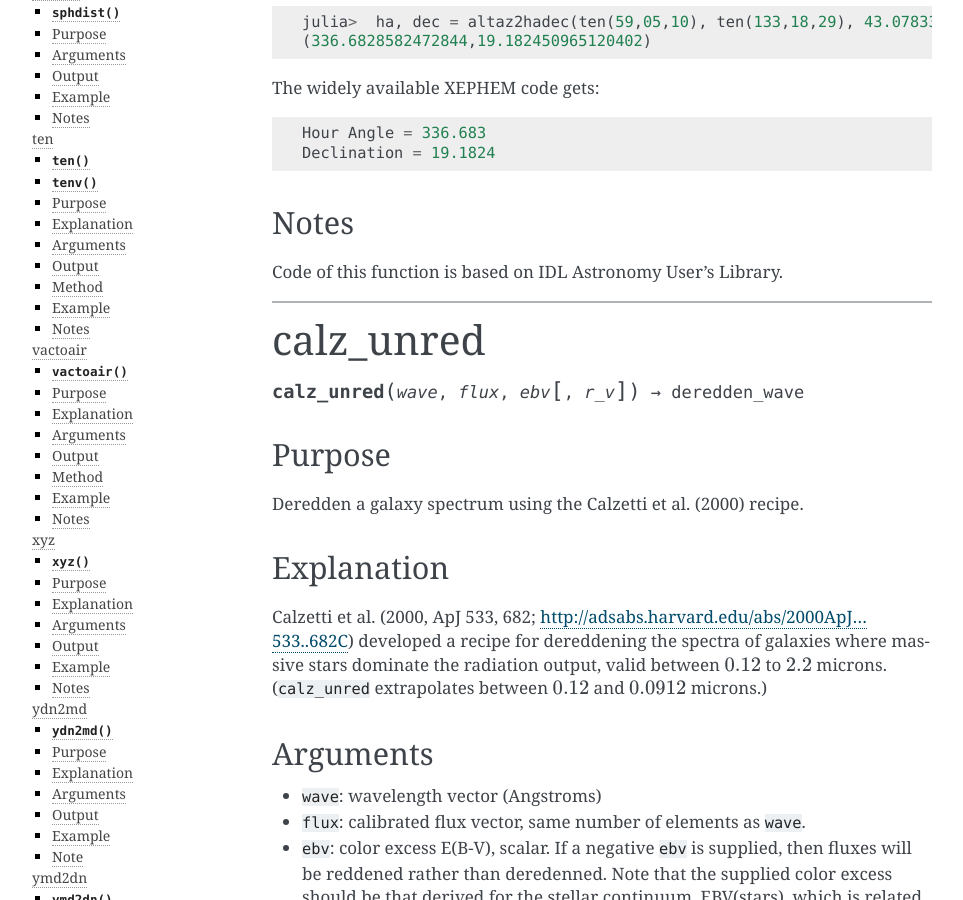
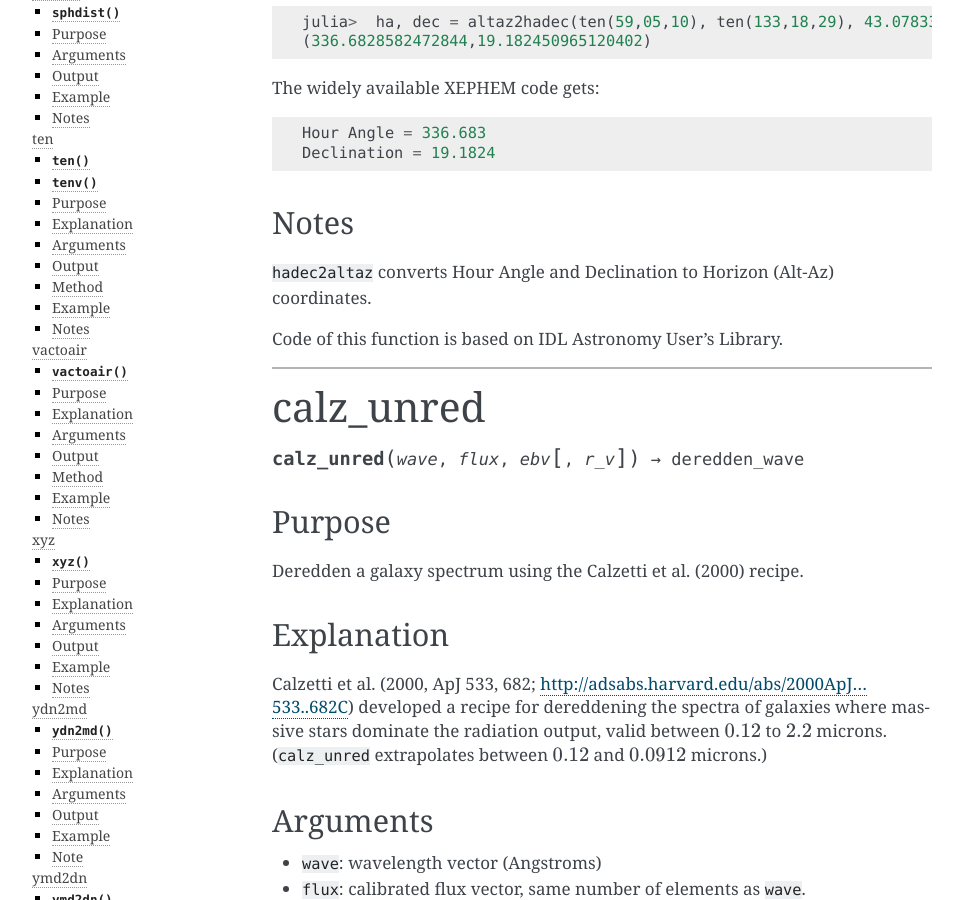
Before and after one commit to giordano/AstroLib.jl, a Sphinx documentation site: the page built from docs/utils.rst, in a window 1280 px wide and 900 px high, scrolled down 5097 px. Shown: the whole window, without its empty margins (148-1111 px from the left). Built offline with Sphinx 7.4.7, drawn with Linux system fonts in a browser that asks for light colours; some of the changed text lies outside the part shown.

Commit message:
Fix docstring of hadec2altaz

```diff
--- a/docs/utils.rst
+++ b/docs/utils.rst
@@ -251,6 +251,9 @@
 
 Notes
 '''''
+
+``hadec2altaz`` converts Hour Angle and Declination to Horizon (Alt-Az)
+coordinates.
 
 Code of this function is based on IDL Astronomy User's Library.
 
@@ -942,7 +945,7 @@
 hadec2altaz
 ~~~~~~~~~~~
 
-.. function:: hadec2altaz(alt, az, lat[, ws=true]) -> ha, dec
+.. function:: hadec2altaz(ha, dec, lat[, ws=true]) -> alt, az
 
 Purpose
 '''''''
@@ -997,6 +1000,9 @@
 
 Notes
 '''''
+
+``altaz2hadec`` converts Horizon (Alt-Az) coordinates to Hour Angle and
+Declination.
 
 Code of this function is based on IDL Astronomy User's Library.
 
```
Also changed, not shown: 2 other files.
